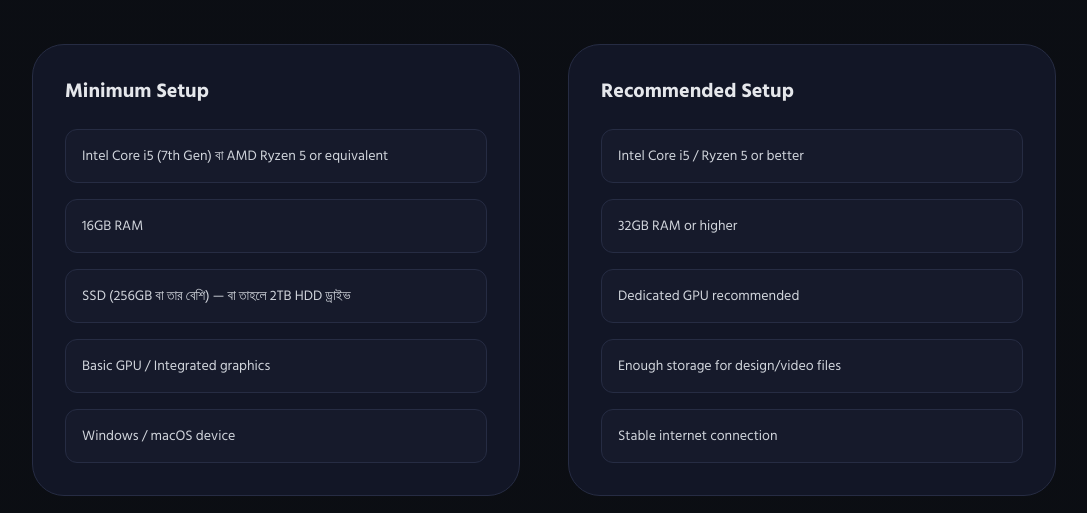
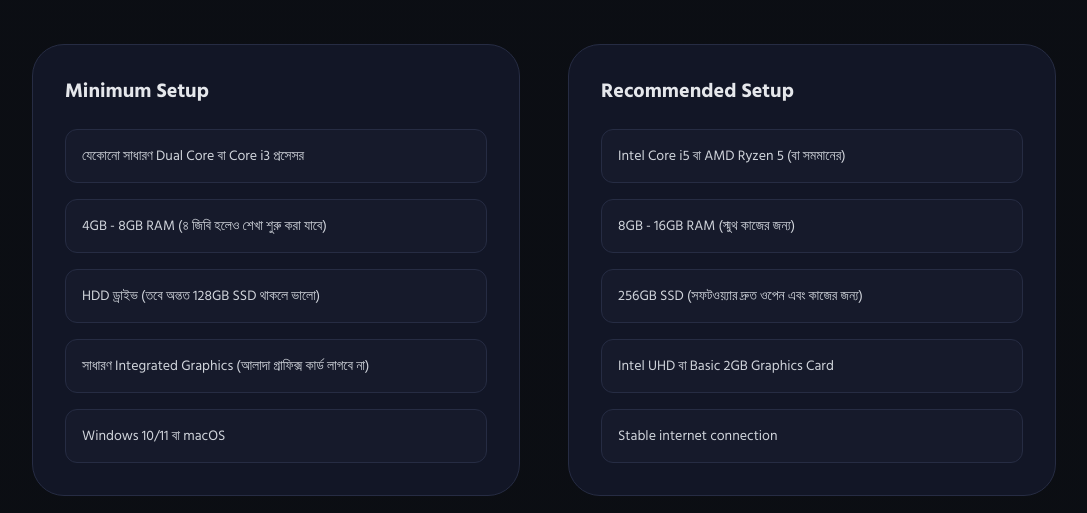
Before and after one commit to sakibulislamsbmc/Graphic-Design-course, a React (Vite) app: page / in a window 1280 px wide. Shown: the part 5360-5873 px from the top of the page, without its empty margins (96-1183 px from the left). Built offline with nearby package versions, Linux system fonts and the light colour scheme.

Commit message:
feat: Update course setup requirements
Translate and revise the minimum and recommended hardware requirements for the course to be more accurate and accessible for beginners.

```diff
--- a/src/App.tsx
+++ b/src/App.tsx
@@ -943,11 +943,11 @@ function LandingPage() {
                 <h3 className="text-xl font-bold mb-6 text-gray-200">Minimum Setup</h3>
                 <ul className="space-y-4">
                   {[
-                    "Intel Core i5 (7th Gen) বা AMD Ryzen 5 or equivalent",
-                    "16GB RAM",
-                    "SSD (256GB বা তার বেশি) — বা তাহলে 2TB HDD ড্রাইভ",
-                    "Basic GPU / Integrated graphics",
-                    "Windows / macOS device"
+                    "যেকোনো সাধারণ Dual Core বা Core i3 প্রসেসর",
+                    "4GB - 8GB RAM (৪ জিবি হলেও শেখা শুরু করা যাবে)",
+                    "HDD ড্রাইভ (তবে অন্তত 128GB SSD থাকলে ভালো)",
+                    "সাধারণ Integrated Graphics (আলাদা গ্রাফিক্স কার্ড লাগবে না)",
+                    "Windows 10/11 বা macOS"
                   ].map((req, i) => (
                     <li key={i} className="flex p-4 bg-[#161a2b] border border-[#262c43] rounded-xl text-sm text-gray-300">
                       {req}
@@ -968,10 +968,10 @@ function LandingPage() {
                 <h3 className="text-xl font-bold mb-6 text-gray-200">Recommended Setup</h3>
                 <ul className="space-y-4">
                   {[
-                    "Intel Core i5 / Ryzen 5 or better",
-                    "32GB RAM or higher",
-                    "Dedicated GPU recommended",
-                    "Enough storage for design/video files",
+                    "Intel Core i5 বা AMD Ryzen 5 (বা সমমানের)",
+                    "8GB - 16GB RAM (স্মুথ কাজের জন্য)",
+                    "256GB SSD (সফটওয়্যার দ্রুত ওপেন এবং কাজের জন্য)",
+                    "Intel UHD বা Basic 2GB Graphics Card",
                     "Stable internet connection"
                   ].map((req, i) => (
                     <li key={i} className="flex p-4 bg-[#161a2b] border border-[#262c43] rounded-xl text-sm text-gray-300">
```
